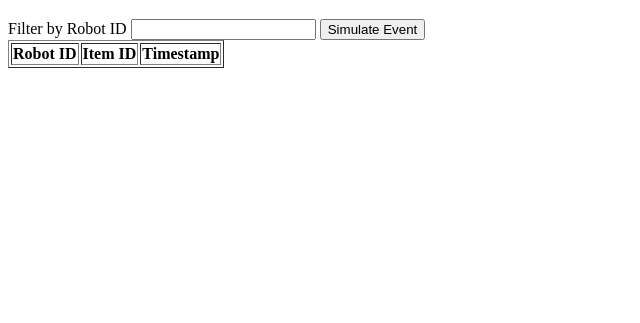
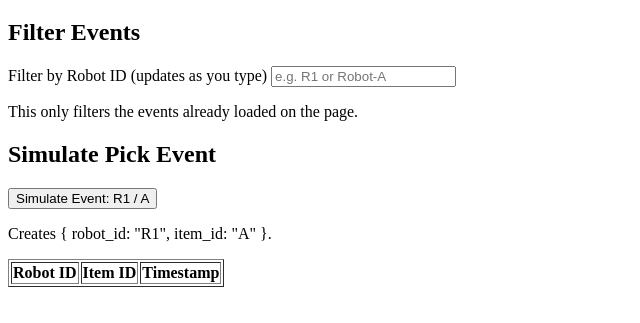
Before and after one commit to mnofresno/robot-picks-app, a plain HTML site: page frontend/index.html in a window 1280 px wide. Shown: the part 61-384 px from the top of the page, without its empty margins (0-640 px from the left). Drawn offline with Linux system fonts and the light colour scheme; no server answers.

Commit message:
Clarify filtering and simulated event UI

```diff
--- a/frontend/index.html
+++ b/frontend/index.html
@@ -7,9 +7,13 @@
   </head>
   <body>
     <h1>Robot Picks</h1>
-    <label for="robotFilter">Filter by Robot ID</label>
-    <input id="robotFilter" type="text" />
-    <button id="simulateButton" type="button">Simulate Event</button>
+    <h2>Filter Events</h2>
+    <label for="robotFilter">Filter by Robot ID (updates as you type)</label>
+    <input id="robotFilter" type="text" placeholder="e.g. R1 or Robot-A" />
+    <p id="filterHelp">This only filters the events already loaded on the page.</p>
+    <h2>Simulate Pick Event</h2>
+    <button id="simulateButton" type="button">Simulate Event: R1 / A</button>
+    <p id="simulateHelp">Creates { robot_id: "R1", item_id: "A" }.</p>
     <table border="1">
       <thead>
         <tr>
```
